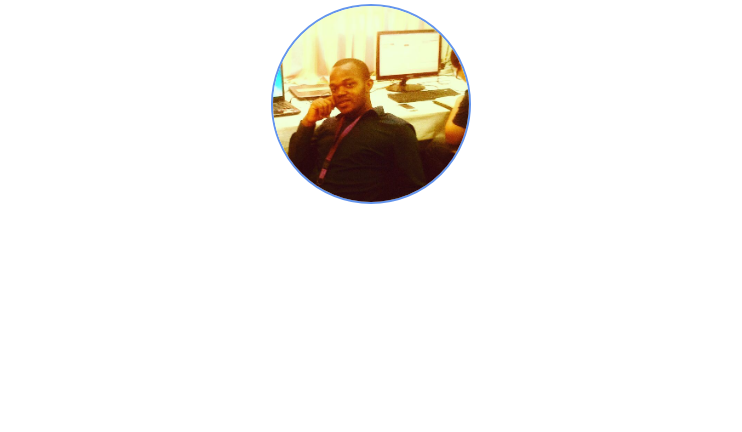
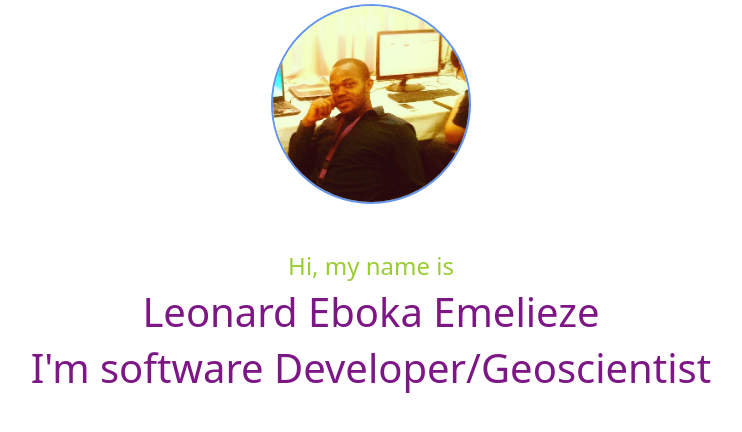
Before and after one commit to leoseis/-portfolio, a Django app: page / in a window 1280 px wide. Shown: the part 124-556 px from the top of the page, without its empty margins (269-1011 px from the left). Run offline with Django 5.2, Linux system fonts and the light colour scheme.

Commit message:
styked text with different divs

```diff
--- a/ebo/static/css/style.css
+++ b/ebo/static/css/style.css
@@ -27,3 +27,14 @@
     height:auto;
     display:block;
 }
+
+
+.intro{
+    color: yellowgreen;
+}
+
+
+
+.name{
+    color: rgb(125, 23, 134);
+}
--- a/ebo/templates/home.html
+++ b/ebo/templates/home.html
@@ -12,4 +12,14 @@
   </div>
 </div>
 
+
+<div class="col-12 text-center mt-3">
+  <h4 class="intro"> Hi, my name is </h4>
+    <div class="name">
+      <h1> Leonard Eboka Emelieze</h1>
+      <h1> I'm software Developer/Geoscientist </h1>
+    </div>
+</div>
+
+
 {% endblock content1 %}
```
